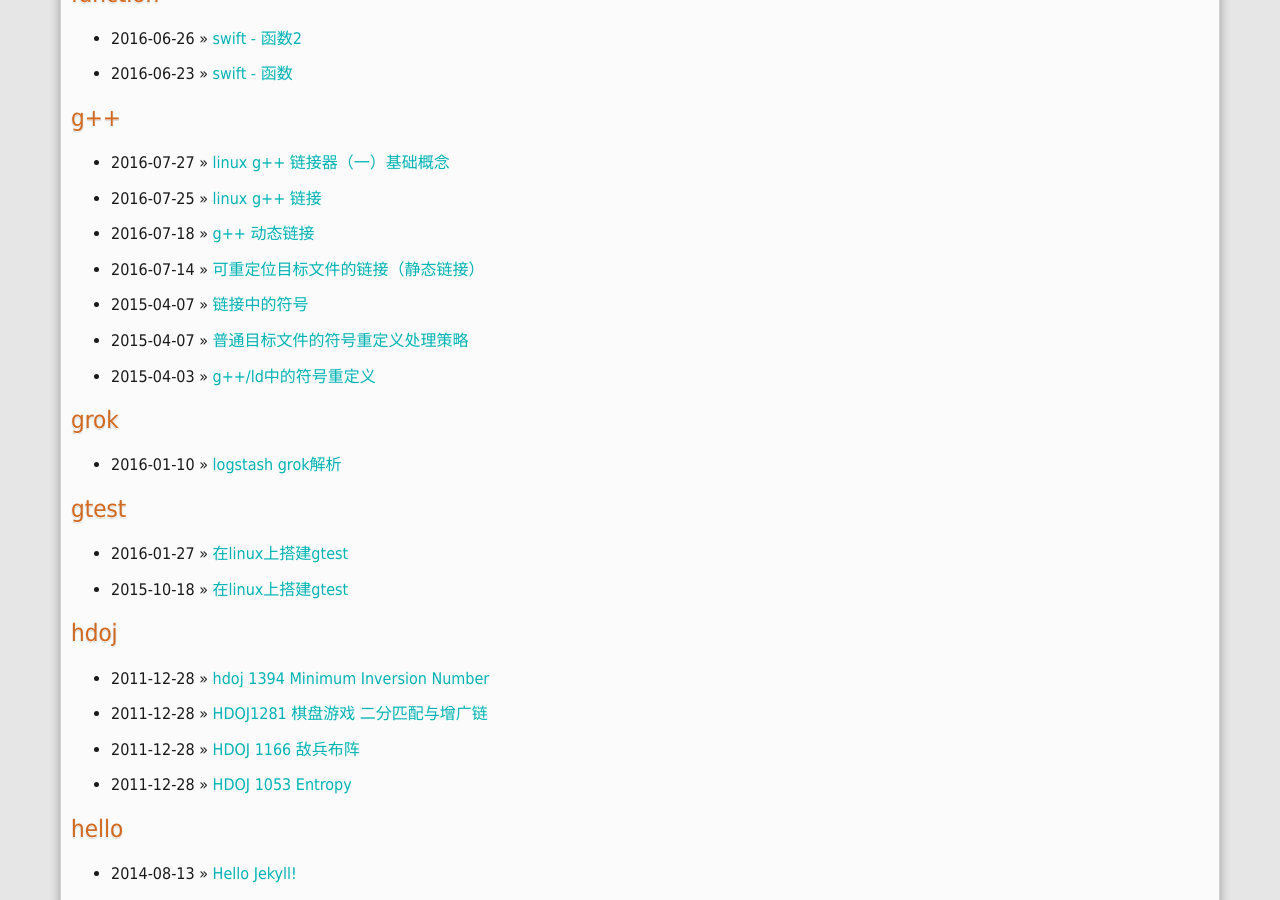
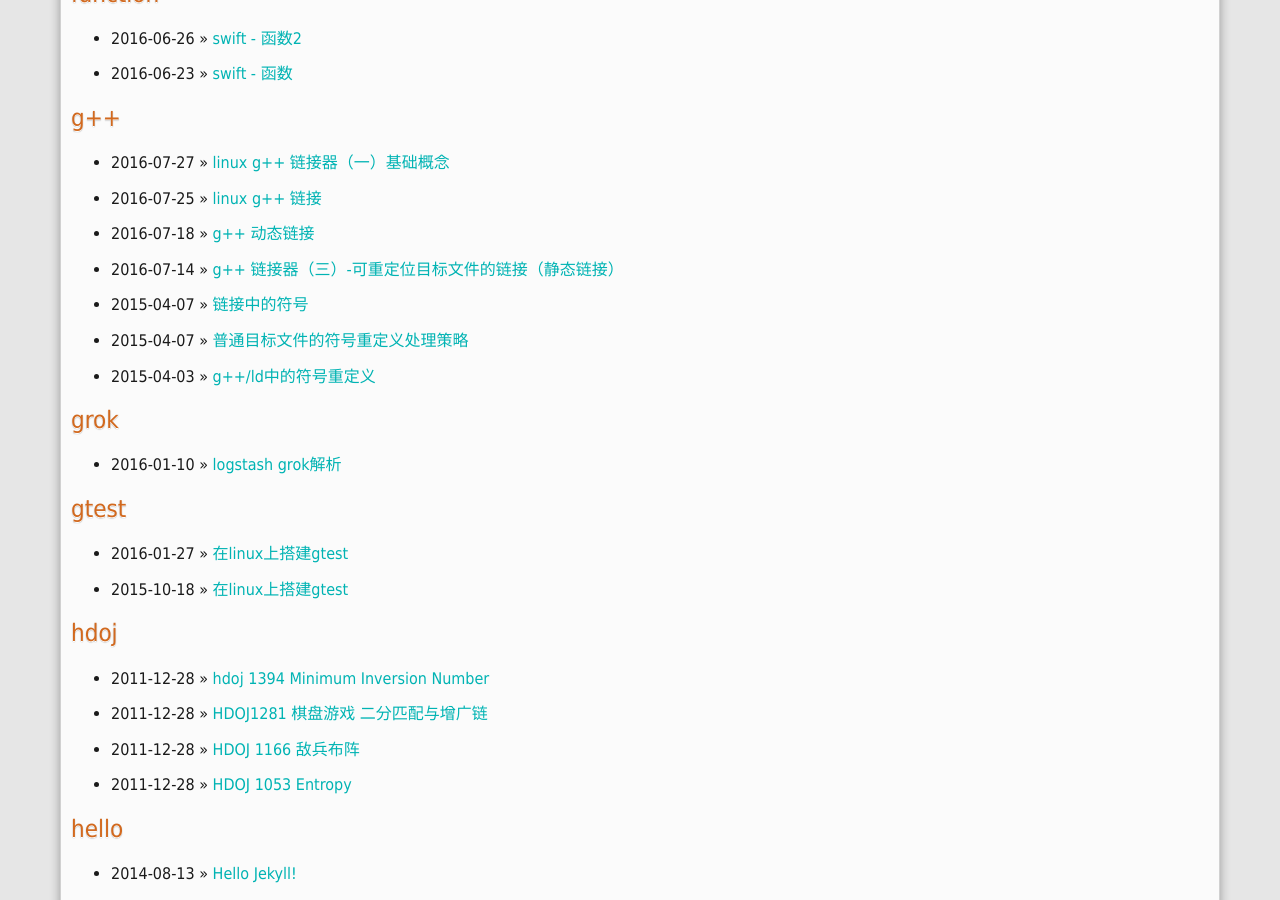
Before and after one commit to windmissing/windmissing.github.io, a Jekyll site: the page built from tags.html, in a window 1280 px wide and 900 px high, scrolled down 3522 px. Built offline with Jekyll 4.4.1, drawn with Linux system fonts in a browser that asks for light colours; Markdown is read by kramdown in place of the engine named in the settings; comment, search, counter and statistics services are not loaded; some of the changed text lies outside the part shown.

Commit message:
Update 2016-07-14-static-linking-g++.md

```diff
--- a/_posts/2016-07-14-static-linking-g++.md
+++ b/_posts/2016-07-14-static-linking-g++.md
@@ -1,6 +1,6 @@
 ---
 layout: post
-title:  "可重定位目标文件的链接（静态链接）"
+title:  "g++ 链接器（三）-可重定位目标文件的链接（静态链接）"
 category: [compile]
 tags: [g++, linking, static]
 ---
```
